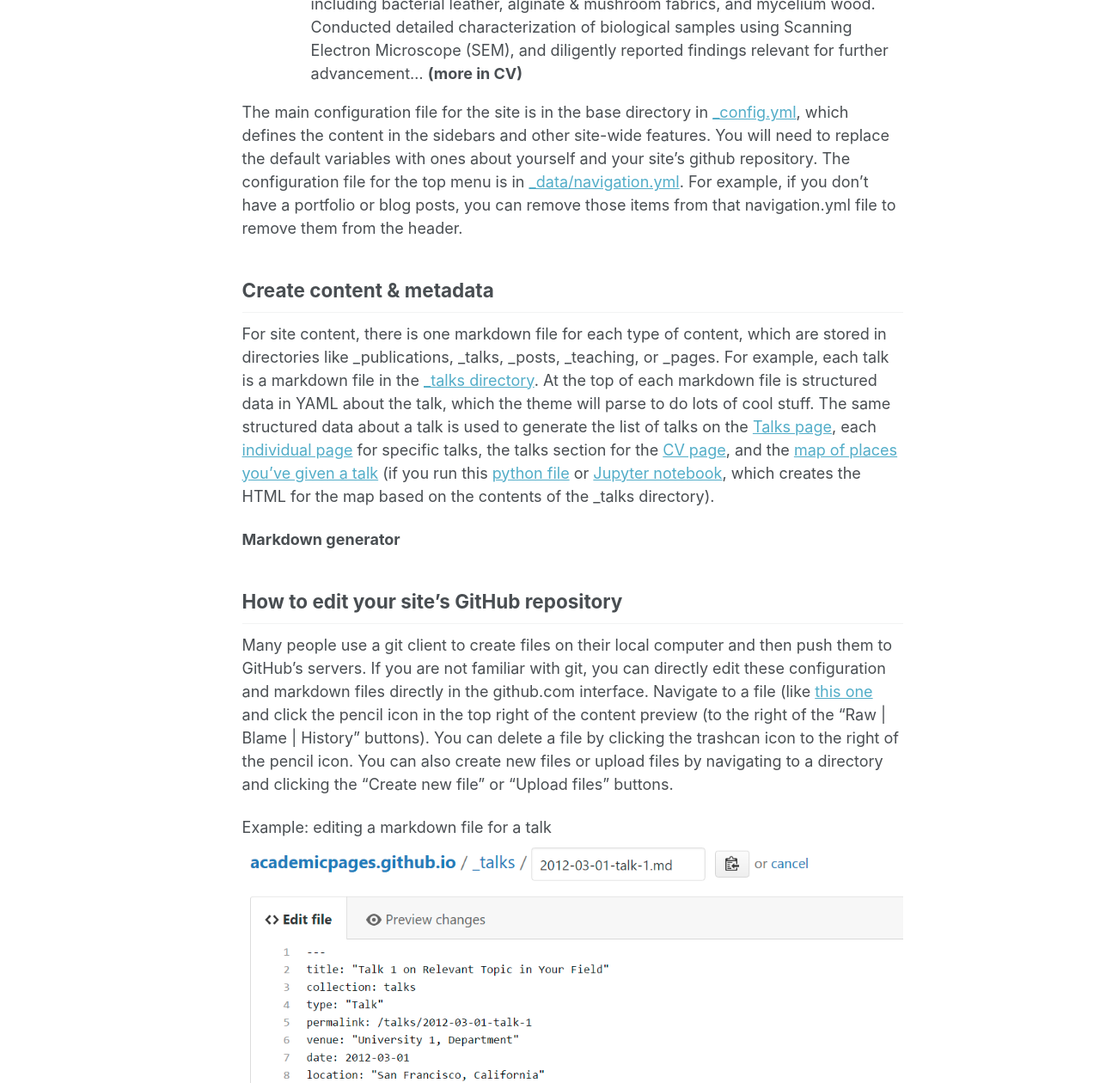
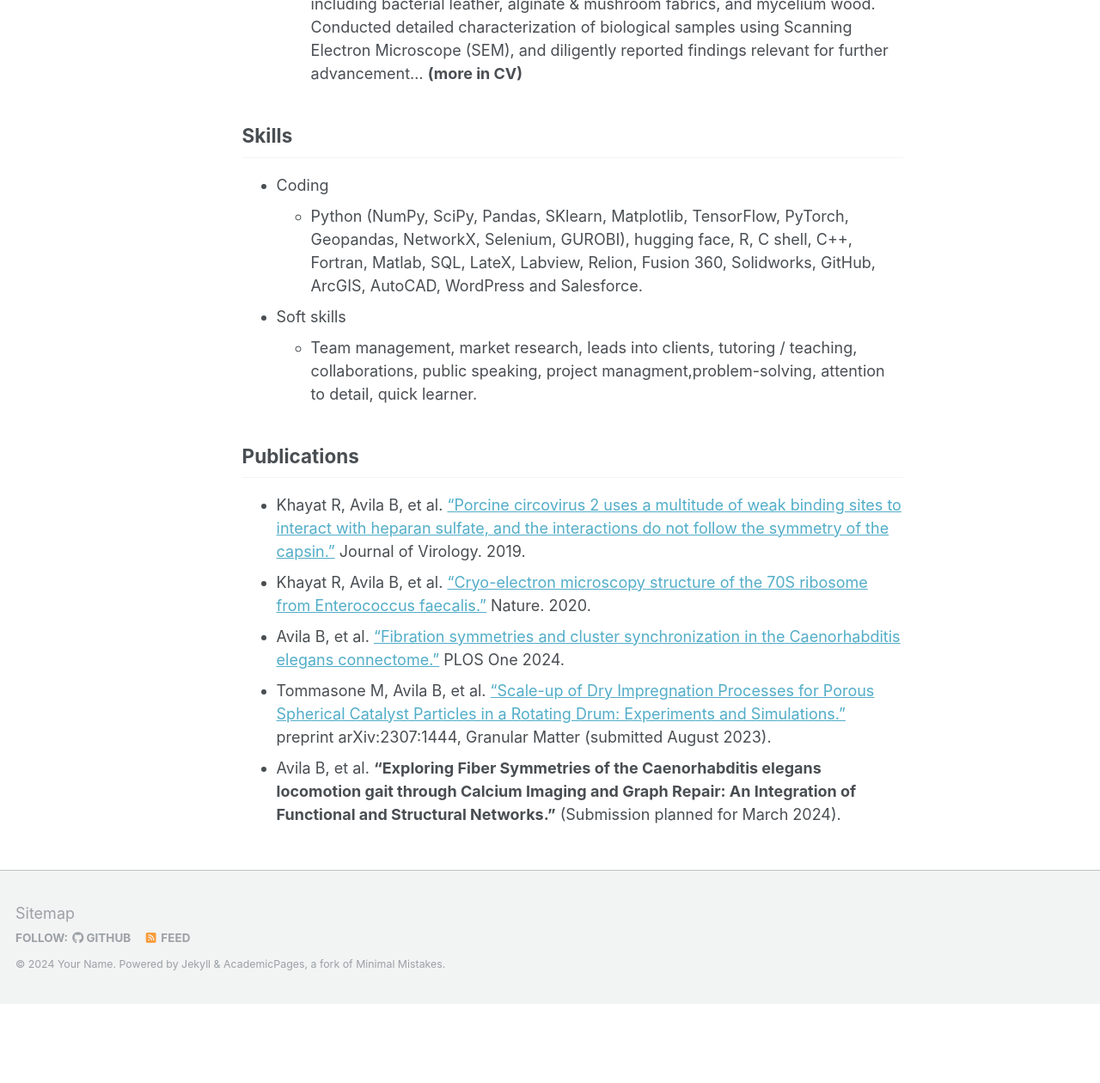
Before and after one commit to kryogenica/CV, a Jekyll site: the page built from _pages/about.md, in a window 1280 px wide and 1400 px high, scrolled down 1914 px, cut to the strip 140-1400 px from the top of the window. Shown: the whole strip at 86% size. Built offline with Jekyll 4.4.1, drawn with Linux system fonts in a browser that asks for light colours; after the commit the page ends 3222 px from its top, so only the background shows below that; some of the changed text lies outside the part shown.

Commit message:
Update about.md

```diff
--- a/_pages/about.md
+++ b/_pages/about.md
@@ -6,7 +6,6 @@ redirect_from:
   - /about/
   - /about.html
 ---
-
 <span style="font-size: smaller;">"*In God we trust; all others must bring data.*”<br>-- W. Edwards Deming (American statistician).</span>
 
 Research Interests
@@ -46,24 +45,19 @@ Work experience
   * Administered a yearly budget of over $100K, ensuring efficient allocation towards upgrades, chemical and equipment purchasing, and training initiatives. Successfully captured internal funds to spearhead the integration of 3D printing technology in the classroom, enhancing the practical learning experience for students. Led and managed teqam of staff members.
   * Collaborated with faculty in pioneering the development of sustainable materials, including bacterial leather, alginate & mushroom fabrics, and mycelium wood. Conducted detailed characterization of biological samples using Scanning Electron Microscope (SEM), and diligently reported findings relevant for further advancement... **(more in CV)**
 
+Skills
+------
+* Coding
+  * Python (NumPy, SciPy, Pandas, SKlearn, Matplotlib, TensorFlow, PyTorch, Geopandas, NetworkX, Selenium, GUROBI), hugging face, R, C shell, C++, Fortran, Matlab, SQL, LateX, Labview, Relion, Fusion 360, Solidworks, GitHub, ArcGIS, AutoCAD, WordPress and Salesforce.
+* Soft skills
+  * Team management, market research, leads into clients, tutoring / teaching, collaborations, public speaking, project managment,problem-solving, attention to detail, quick learner.
 
-
-The main configuration file for the site is in the base directory in [_config.yml](https://github.com/academicpages/academicpages.github.io/blob/master/_config.yml), which defines the content in the sidebars and other site-wide features. You will need to replace the default variables with ones about yourself and your site's github repository. The configuration file for the top menu is in [_data/navigation.yml](https://github.com/academicpages/academicpages.github.io/blob/master/_data/navigation.yml). For example, if you don't have a portfolio or blog posts, you can remove those items from that navigation.yml file to remove them from the header.
-
-Create content & metadata
+Publications
 ------
-For site content, there is one markdown file for each type of content, which are stored in directories like _publications, _talks, _posts, _teaching, or _pages. For example, each talk is a markdown file in the [_talks directory](https://github.com/academicpages/academicpages.github.io/tree/master/_talks). At the top of each markdown file is structured data in YAML about the talk, which the theme will parse to do lots of cool stuff. The same structured data about a talk is used to generate the list of talks on the [Talks page](https://academicpages.github.io/talks), each [individual page](https://academicpages.github.io/talks/2012-03-01-talk-1) for specific talks, the talks section for the [CV page](https://academicpages.github.io/cv), and the [map of places you've given a talk](https://academicpages.github.io/talkmap.html) (if you run this [python file](https://github.com/academicpages/academicpages.github.io/blob/master/talkmap.py) or [Jupyter notebook](https://github.com/academicpages/academicpages.github.io/blob/master/talkmap.ipynb), which creates the HTML for the map based on the contents of the _talks directory).
-
-**Markdown generator**
-
-
-How to edit your site's GitHub repository
-------
-Many people use a git client to create files on their local computer and then push them to GitHub's servers. If you are not familiar with git, you can directly edit these configuration and markdown files directly in the github.com interface. Navigate to a file (like [this one](https://github.com/academicpages/academicpages.github.io/blob/master/_talks/2012-03-01-talk-1.md) and click the pencil icon in the top right of the content preview (to the right of the "Raw | Blame | History" buttons). You can delete a file by clicking the trashcan icon to the right of the pencil icon. You can also create new files or upload files by navigating to a directory and clicking the "Create new file" or "Upload files" buttons.
-
-Example: editing a markdown file for a talk
-![Editing a markdown file for a talk](/images/editing-talk.png)
-
-For more info
-------
-More info about configuring academicpages can be found in [the guide](https://academicpages.github.io/markdown/). The [guides for the Minimal Mistakes theme](https://mmistakes.github.io/minimal-mistakes/docs/configuration/) (which this theme was forked from) might also be helpful.
+* Khayat R, Avila B, et al. [“Porcine circovirus 2 uses a multitude of weak binding sites to interact with heparan sulfate, and the interactions do not follow the symmetry of the capsin.”](https://jvi.asm.org/content/93/6/e02222-18)  Journal of Virology. 2019.
+* Khayat R, Avila B, et al. [“Cryo-electron microscopy structure of the 70S ribosome from Enterococcus faecalis.”](https://www.nature.com/articles/s41598-020-73199-6) Nature. 2020.
+* Avila B, et al. [“Fibration symmetries and cluster synchronization in the Caenorhabditis elegans connectome.”](https://arxiv.org/abs/2305.19367) PLOS One 2024.
+* Tommasone M, Avila B, et al. [“Scale-up of Dry Impregnation Processes for Porous Spherical Catalyst Particles in a Rotating Drum:
+Experiments and Simulations.”](https://arxiv.org/abs/2307.14444) preprint arXiv:2307:1444, Granular Matter (submitted August 2023).
+* Avila B, et al. **“Exploring Fiber Symmetries of the Caenorhabditis elegans locomotion gait through Calcium Imaging and Graph
+Repair: An Integration of Functional and Structural Networks.”** (Submission planned for March 2024).
```
